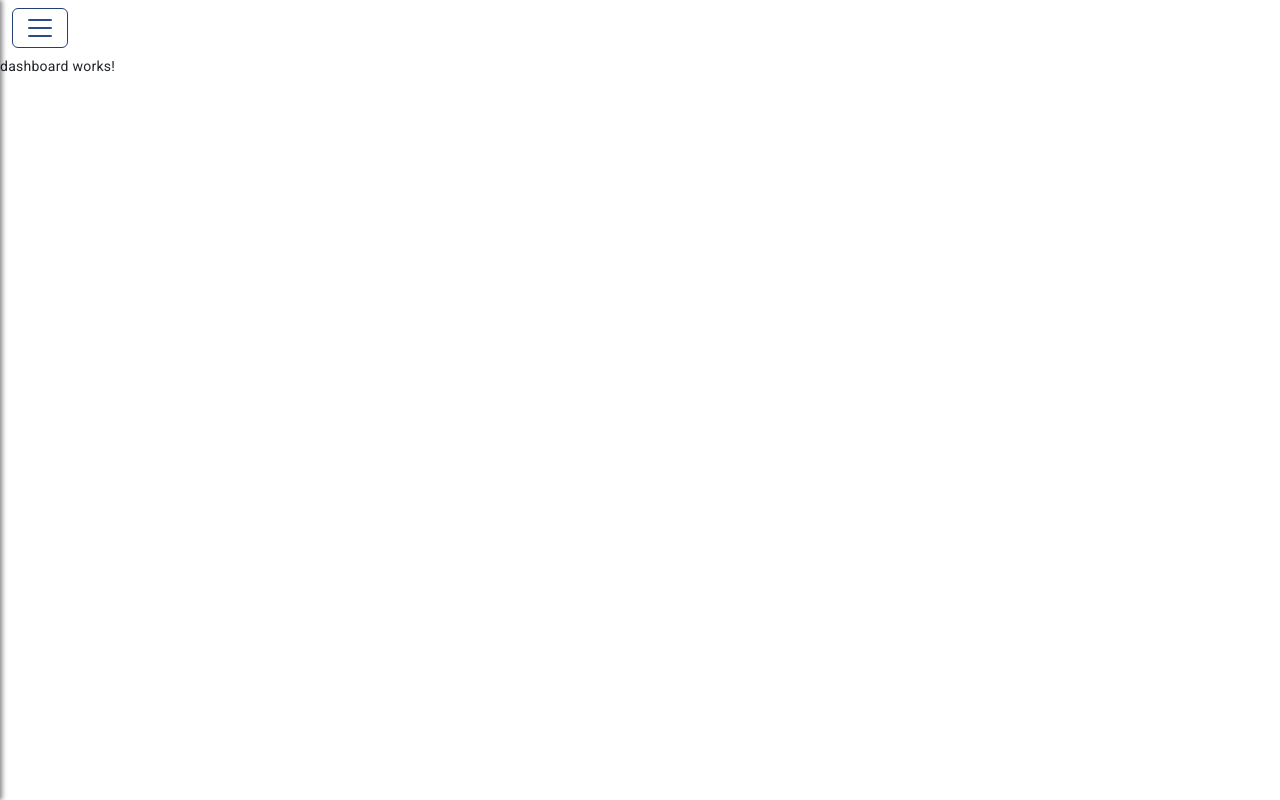
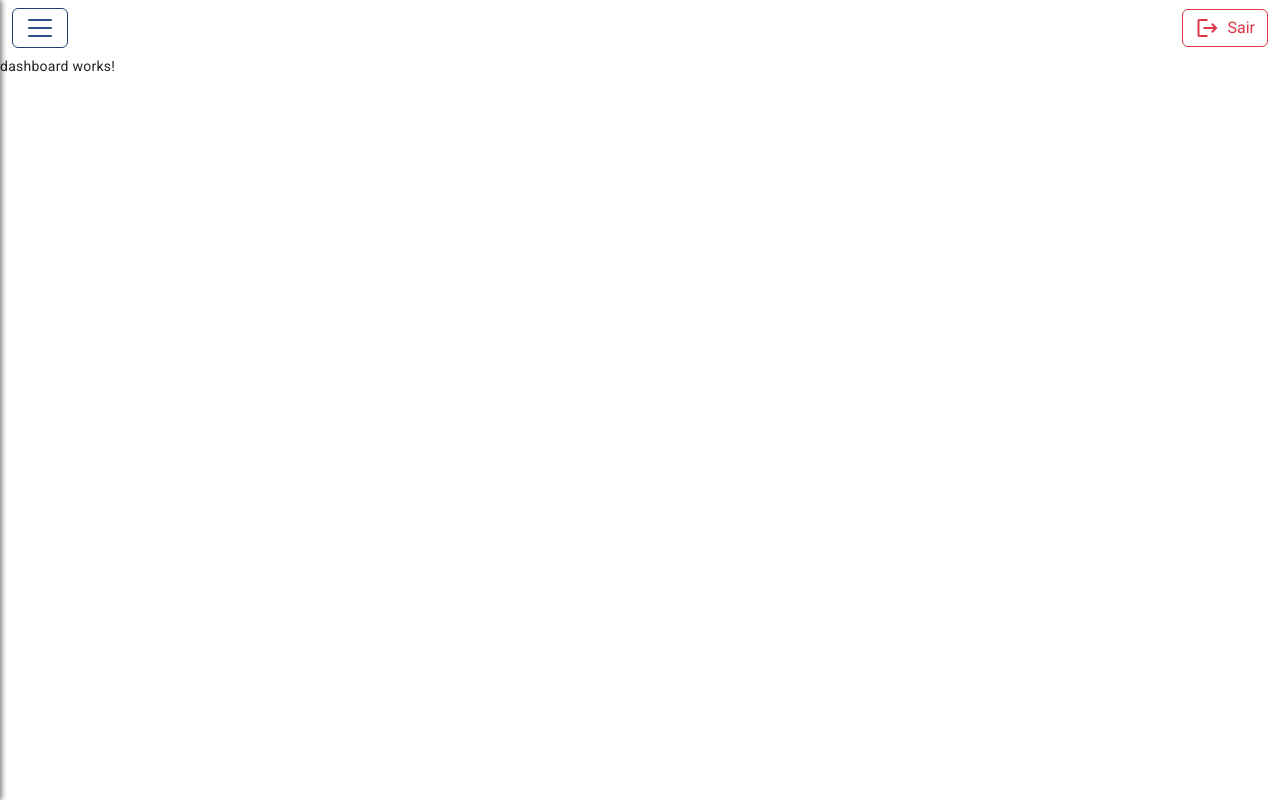
Before and after one commit to lucascimatecba/projeto-angular, an Angular app: page /dashboard in a window 1280 px wide. Built offline with nearby package versions, Linux system fonts and the light colour scheme.

Commit message:
botão logout

```diff
--- a/src/app/componentes/cabecalho/cabecalho.component.html
+++ b/src/app/componentes/cabecalho/cabecalho.component.html
@@ -3,6 +3,11 @@
     <button class="navbar-toggler me-auto" type="button" (click)="toggleMenu()" aria-controls="sidebarMenu" [attr.aria-expanded]="isMenuOpen ? 'true' : 'false'" aria-label="Toggle navigation">
       <span class="navbar-toggler-icon"></span>
     </button>
+
+    <button class="btn btn-outline-danger logout-btn d-flex align-items-center gap-2" (click)="logout()">
+    <mat-icon>logout</mat-icon>
+    <span>Sair</span>
+  </button>
   </div>
 </nav>
 
@@ -20,7 +25,6 @@
     <li><a routerLink="/home" (click)="toggleMenu()">Home</a></li>
     <li><a routerLink="/dashboard" (click)="toggleMenu()">Dashboard</a></li>
     <li><a routerLink="/login" (click)="toggleMenu()">Login</a></li>
-    <li><a (click)="toggleMenu()">Logout</a></li>
   </ul>
 </div>
 
```
